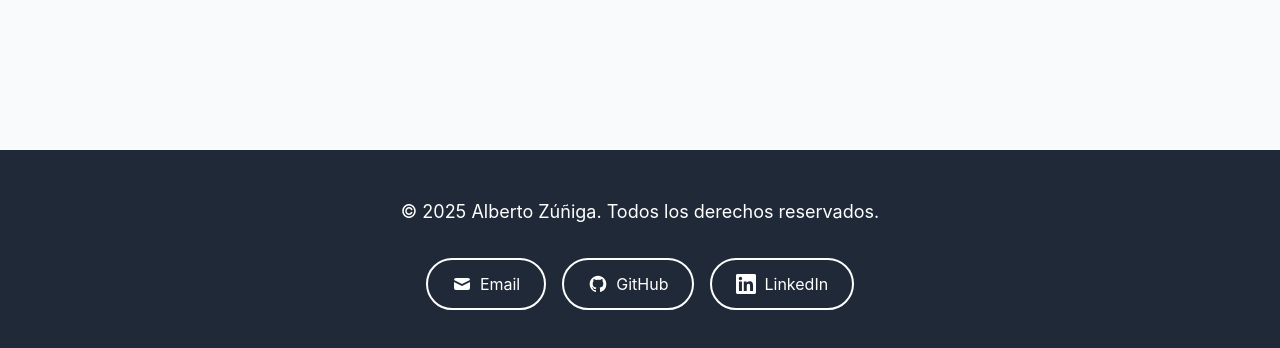
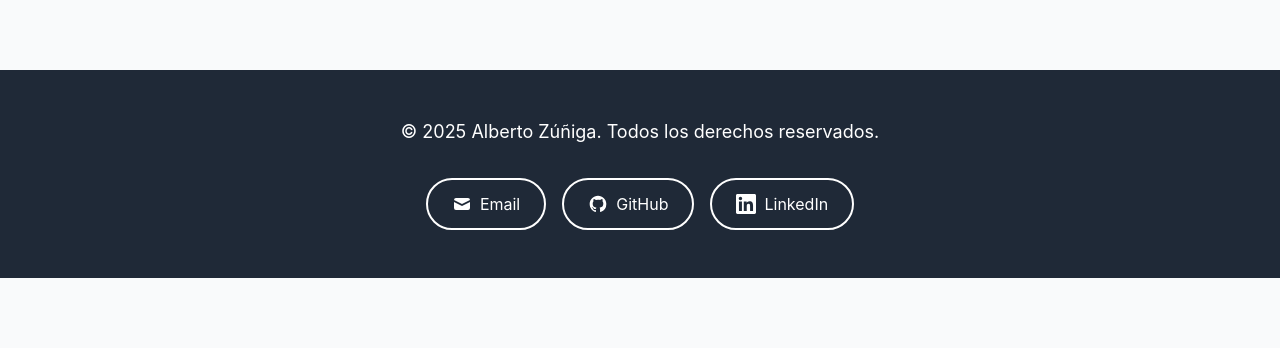
Before and after one commit to AlbertoZuiga/AlbertoZuiga.github.io, a React (Vite) app: page /projects/camera in a window 1280 px wide. Shown: the part 794-1142 px from the top of the page. After the commit the page ends 1072 px from the top, so only its background shows below. Built offline with nearby package versions, Linux system fonts and the light colour scheme; no server answers.

Commit message:
fix: remove margin-top from footer for improved layout consistency

```diff
--- a/src/components/Footer.jsx
+++ b/src/components/Footer.jsx
@@ -2,7 +2,7 @@ const Footer = () => {
   const currentYear = new Date().getFullYear();
 
   return (
-    <footer className="bg-gray-800 text-white py-12 mt-20">
+    <footer className="bg-gray-800 text-white py-12">
       <div className="max-w-7xl mx-auto px-4 sm:px-6 lg:px-8">
         <div className="text-center mb-8">
           <p className="text-lg mb-6">
```
